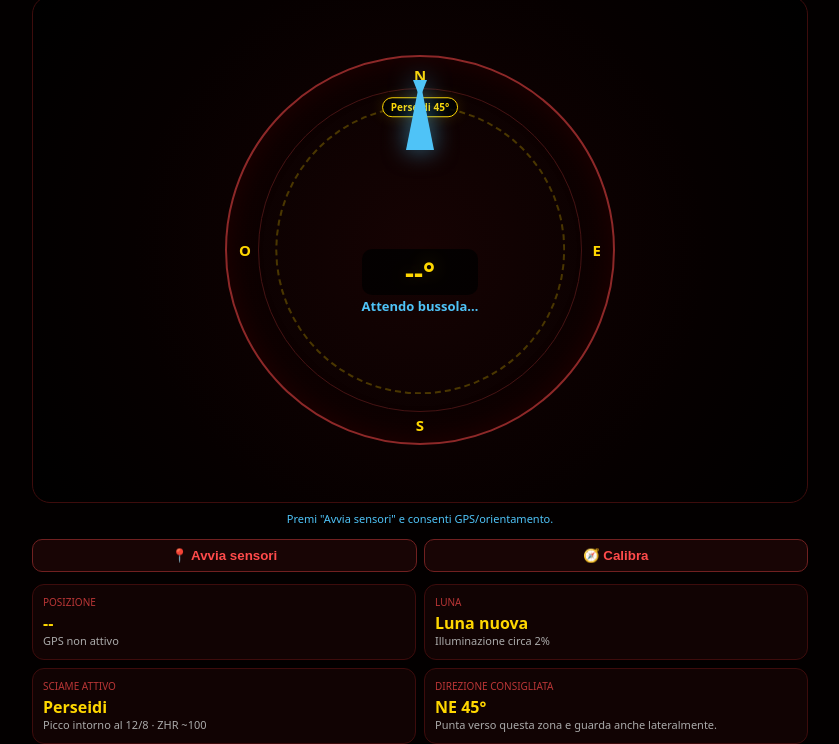
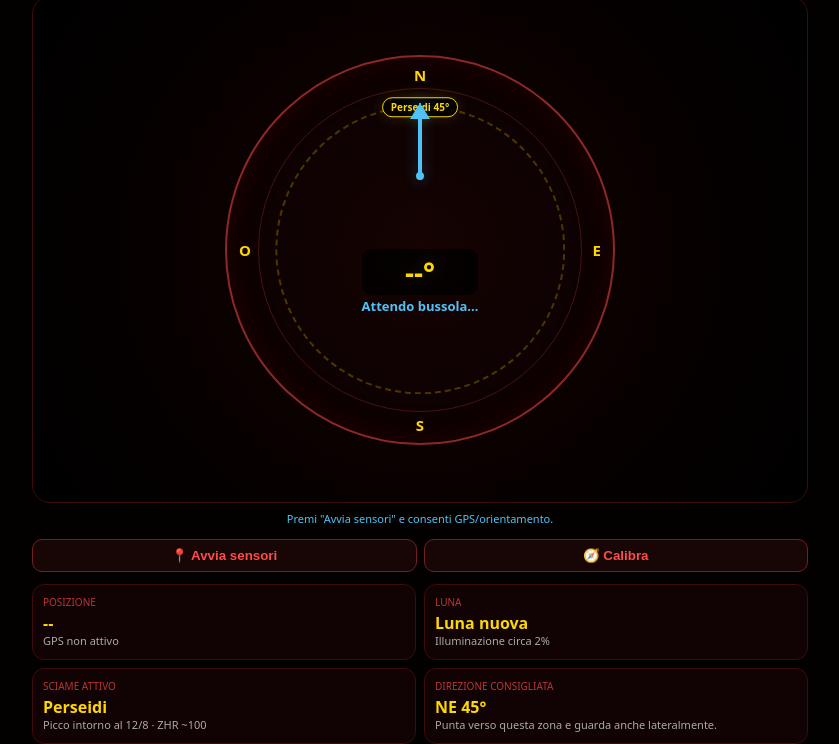
Before and after one commit to Ivan290162/stelle-cadenti, a plain HTML site: page index.html in a window 1280 px wide. Shown: the part 56-800 px from the top of the page, without its empty margins (220-1059 px from the left). Drawn offline with Linux system fonts and the light colour scheme.

Commit message:
Update index.html

```diff
--- a/index.html
+++ b/index.html
@@ -34,35 +34,51 @@ main{flex:1;display:flex;flex-direction:column;gap:8px;min-height:0}
 .s{position:absolute;bottom:8px;left:50%;transform:translateX(-50%)}
 .w{position:absolute;left:12px;top:50%;transform:translateY(-50%)}
 
-/* MODIFICA 1: Freccia più corta e spostata verso l'alto */
+/* MODIFICA: Nuova freccia a punta */
 .arrow-fixed {
     position: absolute;
-    width: 0;
-    height: 0;
-    border-left: 14px solid transparent;
-    border-right: 14px solid transparent;
-    border-bottom: 70px solid var(--cyan); /* Ridotto da 100px a 70px */
-    top: 15%; /* Spostata più in alto */
+    width: 4px;
+    height: 65px;
+    background: var(--cyan);
+    top: 15%;
     left: 50%;
-    transform: translate(-50%, -50%);
-    filter: drop-shadow(0 0 12px rgba(79, 195, 247, 0.6));
+    transform: translateX(-50%);
     z-index: 10;
     pointer-events: none;
+    box-shadow: 0 0 15px rgba(79, 195, 247, 0.3);
+    border-radius: 2px;
 }
-.arrow-fixed:after {
+
+/* Punta della freccia (triangolo verso l'alto) */
+.arrow-fixed:before {
     content: '';
     position: absolute;
-    top: 100%;
+    top: -12px;
     left: 50%;
     transform: translateX(-50%);
     width: 0;
     height: 0;
-    border-left: 7px solid transparent;
-    border-right: 7px solid transparent;
-    border-top: 18px solid var(--cyan);
+    border-left: 10px solid transparent;
+    border-right: 10px solid transparent;
+    border-bottom: 16px solid var(--cyan);
+    filter: drop-shadow(0 -4px 8px rgba(79, 195, 247, 0.3));
 }
 
-/* MODIFICA 2: Testo dei gradi spostato più in basso */
+/* Base della freccia (pallino) */
+.arrow-fixed:after {
+    content: '';
+    position: absolute;
+    bottom: 0;
+    left: 50%;
+    transform: translateX(-50%);
+    width: 8px;
+    height: 8px;
+    background: var(--cyan);
+    border-radius: 50%;
+    box-shadow: 0 0 15px rgba(79, 195, 247, 0.3);
+}
+
+/* Testo dei gradi */
 .center{
     text-align:center;
     font-size:28px;
@@ -74,7 +90,7 @@ main{flex:1;display:flex;flex-direction:column;gap:8px;min-height:0}
     border-radius:10px;
     color:var(--gold);
     text-shadow: 0 0 20px rgba(255, 215, 0, 0.3);
-    margin-top: 30px; /* Spostato più in basso */
+    margin-top: 30px;
 }
 .bearing{
     font-size:13px;
@@ -167,10 +183,10 @@ main{flex:1;display:flex;flex-direction:column;gap:8px;min-height:0}
         </div>
     </div>
 
-    <!-- Freccia fissa (ora più corta e in alto) -->
+    <!-- Nuova freccia a punta -->
     <div class="arrow-fixed"></div>
 
-    <!-- Centro con gradi (spostato più in basso) -->
+    <!-- Centro con gradi -->
     <div style="position:relative; z-index:5; margin-top: 35px;">
         <div class="center" id="heading">--°</div>
         <div class="bearing" id="dir">Attendo bussola…</div>
```
